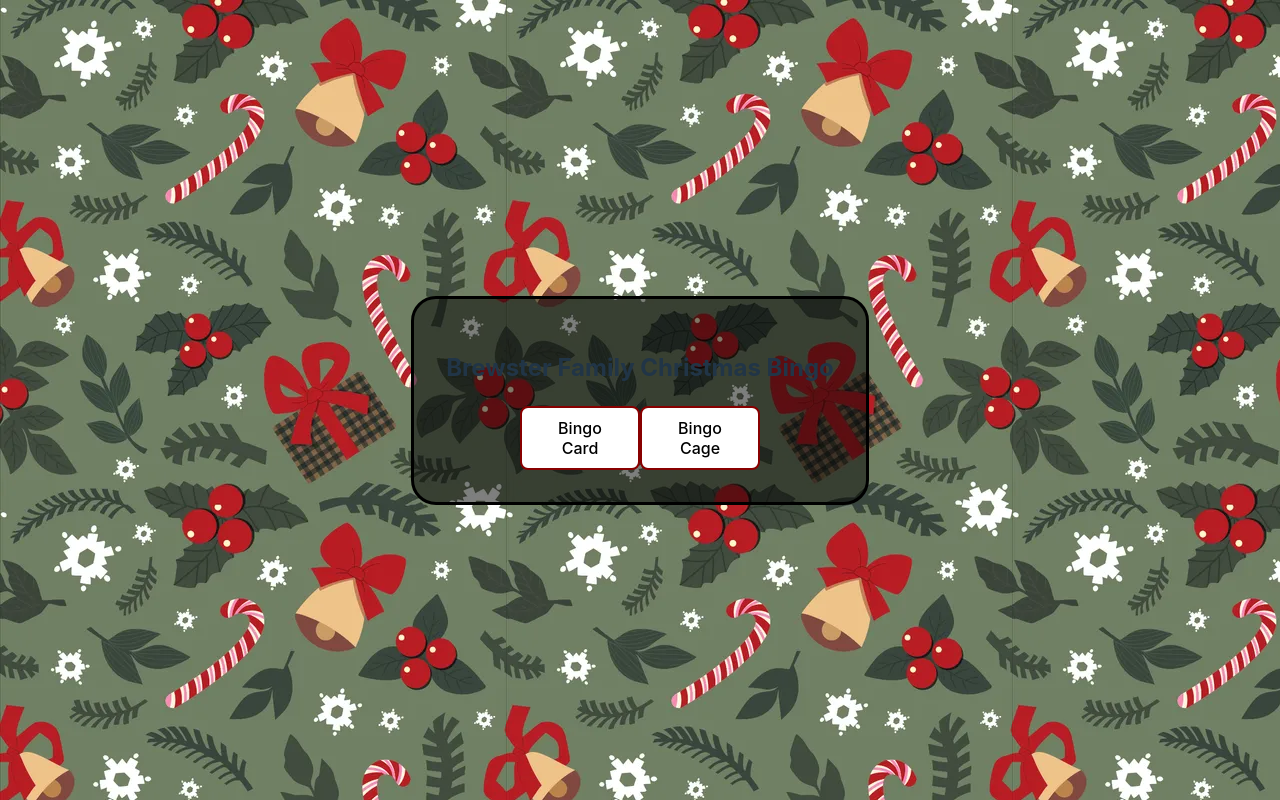
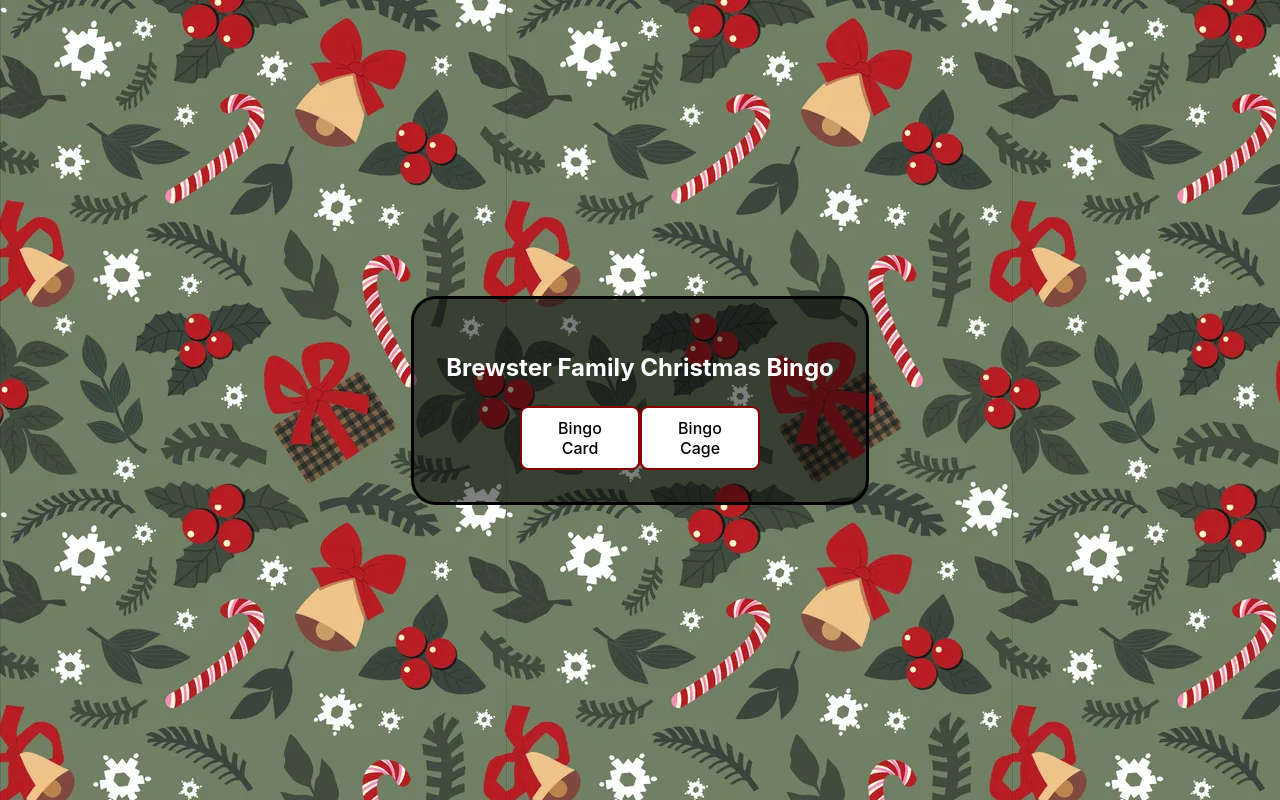
Before and after one commit to Keaton-Brewster/BrewsterChristmasBingo, a Preact app: page / in a window 1280 px wide. Built offline with nearby package versions, Linux system fonts and the light colour scheme.

Commit message:
trying to fix font colors on iOS

```diff
--- a/src/app.css
+++ b/src/app.css
@@ -6,6 +6,7 @@
   background: rgba(0, 0, 0, 0.5);
   border: #000 solid 3px;
   border-radius: 25px;
+  color:#fff
 }
 
 .logo {
```
